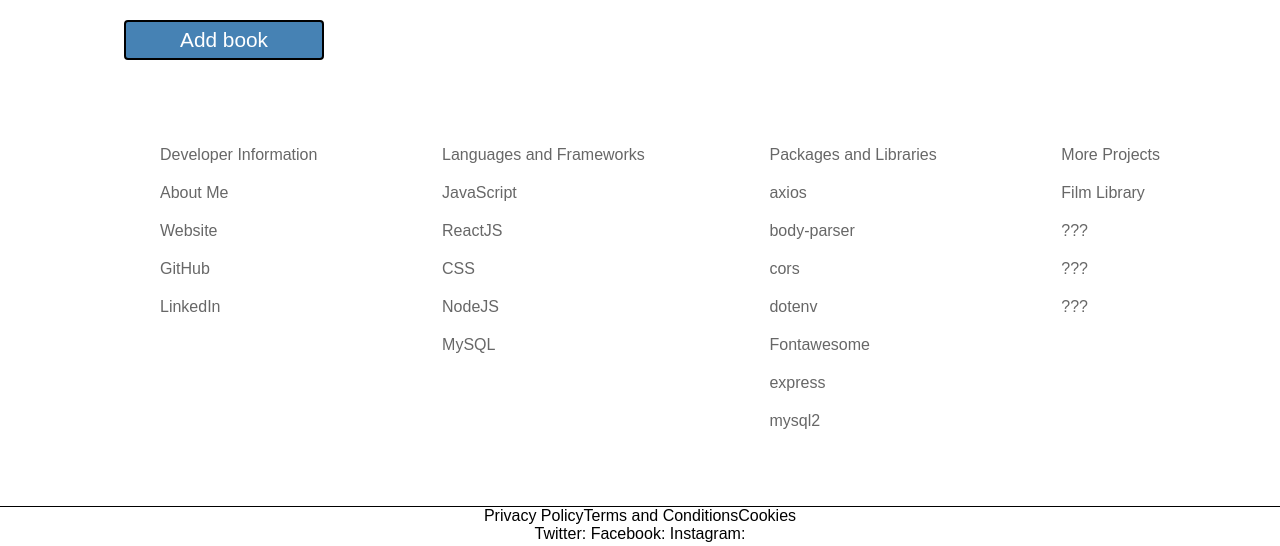
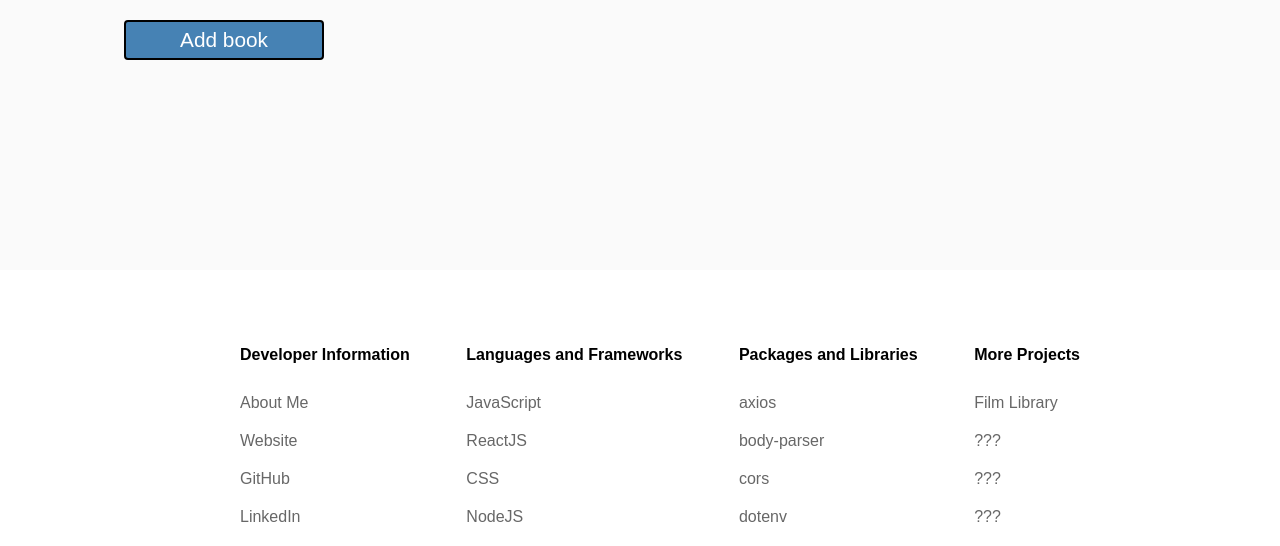
Before and after one commit to lyndonpanton/book-library, a React (Create React App) app in the folder client/: page / in a window 1280 px wide. Shown: the part 808-1354 px from the top of the page. Built offline with nearby package versions, Linux system fonts and the light colour scheme; no server answers.

Commit message:
Styled main footer elements

```diff
--- a/client/src/footer/Footer.css
+++ b/client/src/footer/Footer.css
@@ -15,7 +15,15 @@
 }
 
 .footer-main-link-heading {
+    margin-bottom: 30px;
 
+    color: black;
+    font-weight: bold;
+}
+
+.footer-main-link-heading:hover {
+    color: initial;
+    text-decoration: none;
 }
 
 #footer-main-links {
@@ -24,7 +32,7 @@
     justify-content: space-between;
 
     border-bottom: 1px solid black;
-    padding: 40px 120px;
+    padding: 40px 200px;
 
     text-align: left;
     color: #676767;
--- a/client/src/main/Main.css
+++ b/client/src/main/Main.css
@@ -1,6 +1,11 @@
 main {
     display: flex;
     flex-direction: row;
+
+    /* padding-top: 200px; */
+    padding-bottom: 200px;
+
+    background-color: #FAFAFA;
 }
 
 #book-form {
```
Also changed, not shown: client/src/main/Library.css (line endings or trailing spaces).
